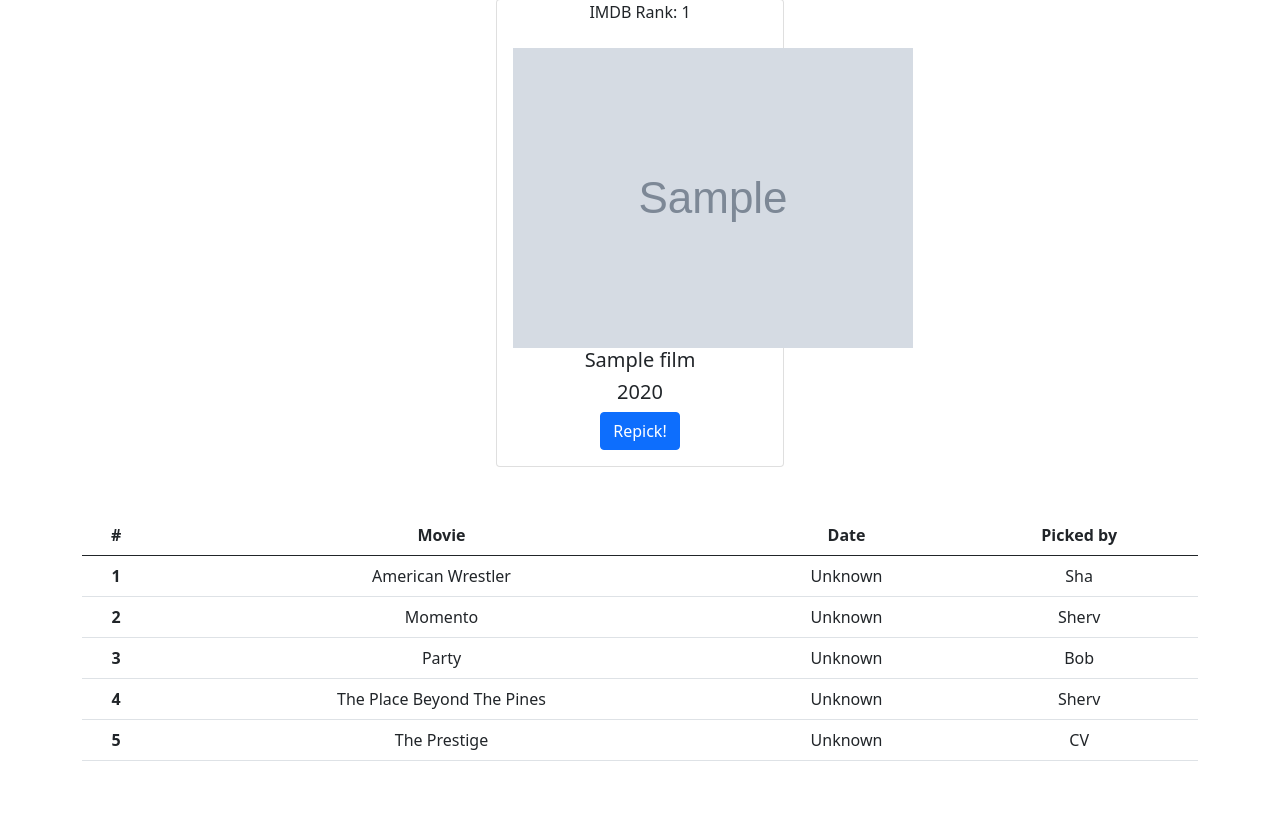
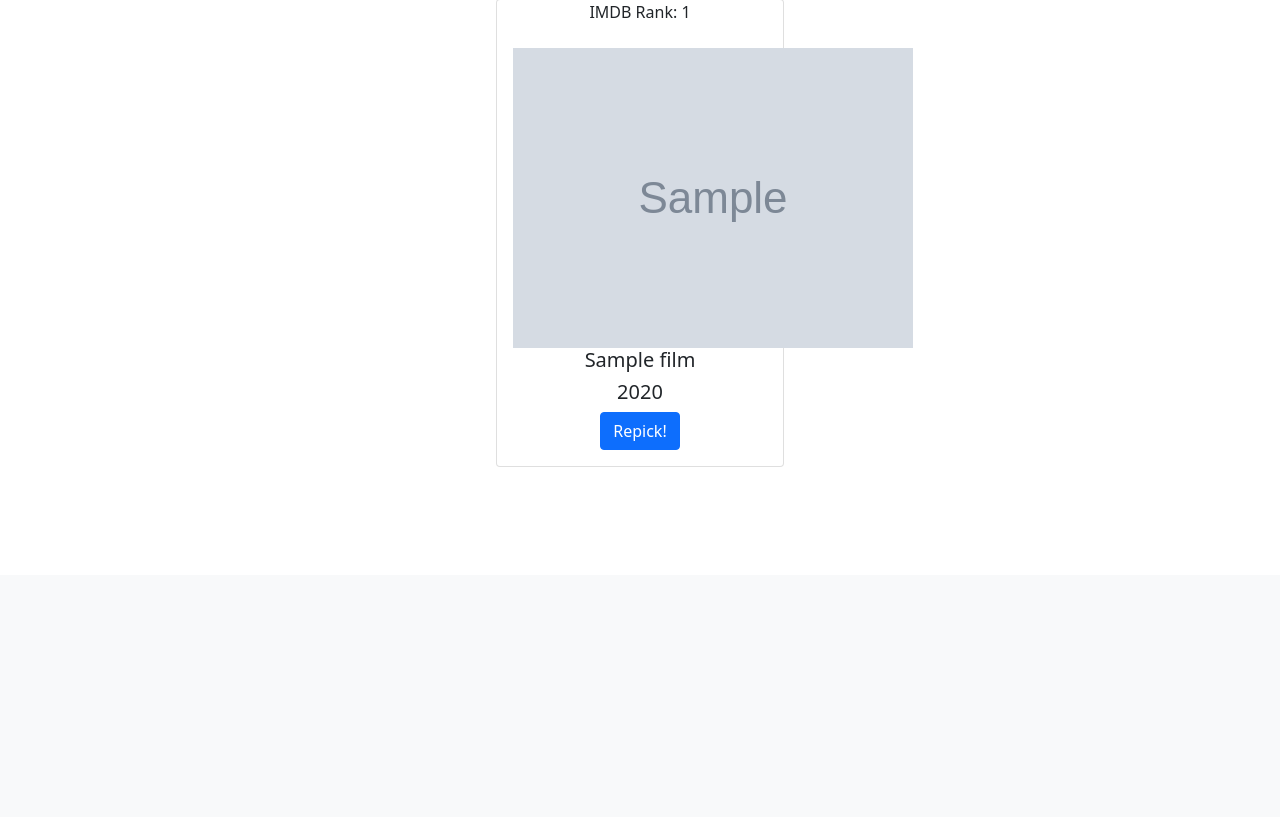
Before and after one commit to flukestar/movie_picker, a Flask app: template templates/moviepicker.html in a window 1280 px wide. Shown: the part 225-1042 px from the top of the page. After the commit the page ends 692 px from the top, so only its background shows below. Run offline with Flask 2, Linux system fonts and the light colour scheme; the template is opened without the code that fills it: most values are stand-ins (such as "Sample title", 1, 10 or a date in 2020); grey boxes marked "Sample" are stand-in pictures; parts of the project's set-up code (start-up, migrations or seed data) failed here and were passed over.

```diff
--- a/templates/moviepicker.html
+++ b/templates/moviepicker.html
@@ -25,48 +25,5 @@
             </div>
         </div>
     </div>
-    <table class="table">
-        <thead>
-            <tr>
-                <th scope="col">#</th>
-                <th scope="col">Movie</th>
-                <th scope="col">Date</th>
-                <th scope="col">Picked by</th>
-            </tr>
-        </thead>
-        <tbody>
-            <tr>
-                <th scope="row">1</th>
-                <td>American Wrestler</td>
-                <td>Unknown</td>
-                <td>Sha</td>
-            </tr>
-            <tr>
-                <th scope="row">2</th>
-                <td>Momento</td>
-                <td>Unknown</td>
-                <td>Sherv</td>
-            </tr>
-            <tr>
-                <th scope="row">3</th>
-                <td>Party</td>
-                <td>Unknown</td>
-                <td>Bob</td>
-            </tr>
-            <tr>
-                <th scope="row">4</th>
-                <td>The Place Beyond The Pines</td>
-                <td>Unknown</td>
-                <td>Sherv</td>
-            </tr>
-            <tr>
-                <th scope="row">5</th>
-                <td>The Prestige</td>
-                <td>Unknown</td>
-                <td>CV</td>
-            </tr>
-        </tbody>
-    </table>
-
 </main><!-- /.container -->
 {% endblock %}
```
Also changed, not shown: site.db.
